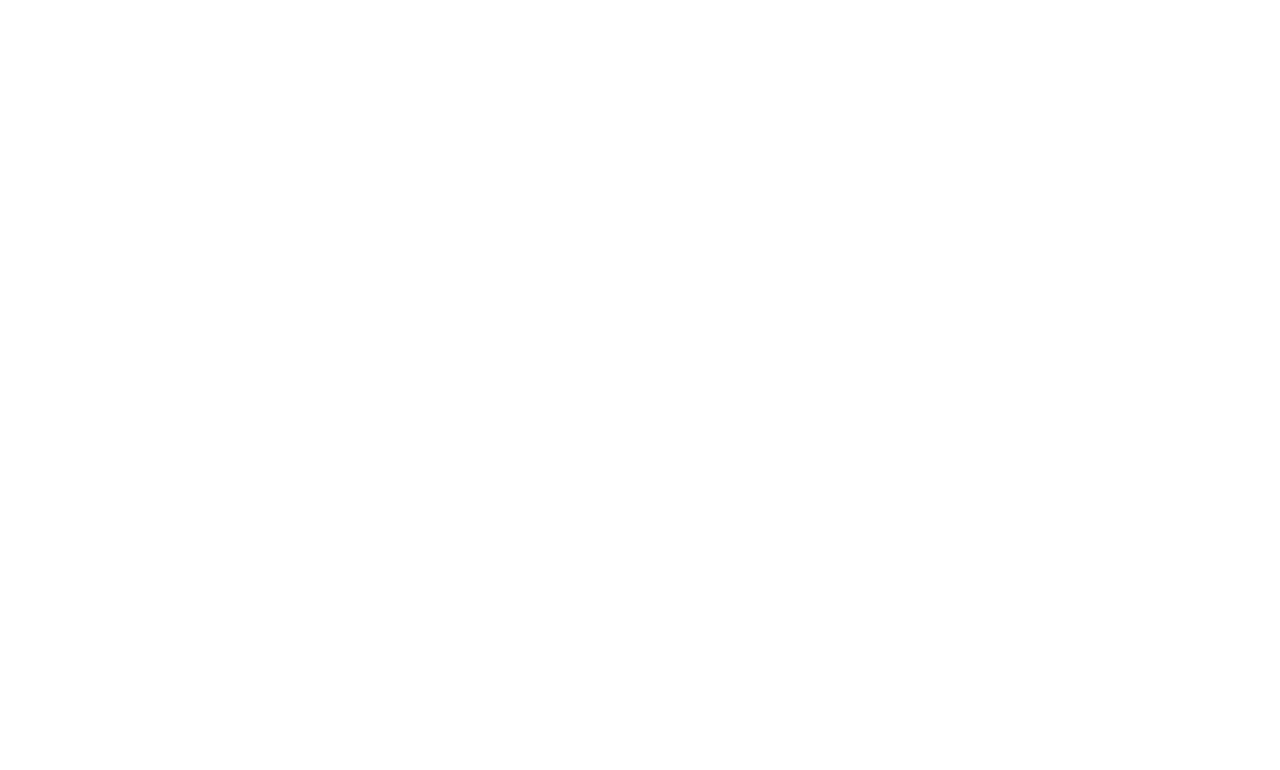
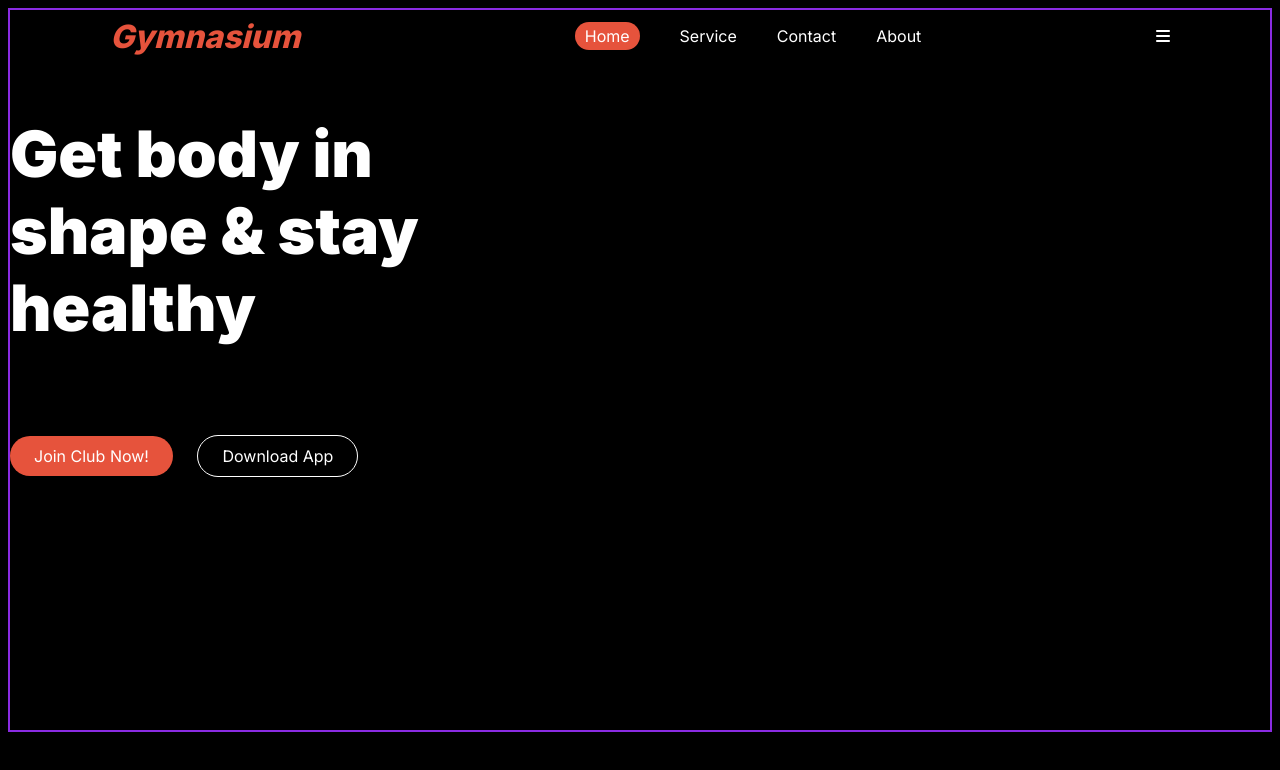
Before and after one commit to Shifat507/Gymnasium-A2, a plain HTML site: page index.html in a window 1280 px wide. Drawn offline with Linux system fonts and the light colour scheme.

Commit message:
added nav section and make it responsive

```diff
--- a/index.html
+++ b/index.html
@@ -1,21 +1,57 @@
 <!DOCTYPE html>
 <html lang="en">
+
 <head>
     <meta charset="UTF-8">
     <meta name="viewport" content="width=device-width, initial-scale=1.0">
     <title>Gymnasium</title>
     <link rel="stylesheet" href="styles/styles.css">
     <link rel="stylesheet" href="styles/responsive.css">
+    <script src="https://kit.fontawesome.com/838a2fecb0.js" crossorigin="anonymous"></script>
 </head>
+
 <body>
-    <header>
+    <header class="header">
+        <nav class="nav">
+            <div>
+                <h2 class="nav-title"><em>Gymnasium</em></h2>
+            </div>
+            <div>
+                <ul class="nav-links">
+                    <li><a href="" id="home-link">Home</a></li>
+                    <li><a href="">Service</a></li>
+                    <li><a href="">Contact</a></li>
+                    <li><a href="">About</a></li>
+                </ul>
+            </div>
+            <div class="hamburger">
+                <i class="fa-solid fa-bars"></i>
+            </div>
+        </nav>
+        <!-- Banner Section Start -->
+        <section>
+            <div class="banner-container">
+                <div class="banner-content">
+                    <h1 class="banner-title">Get body in <br> shape & stay <br> healthy</h1>
+                    <p>A huge selection of health and fitness content, healthy recipes and transformation stories to help you get fit and stay fit!</p>
+                    <div>
+                        <button class="btn-primary">Join Club Now!</button>
+                        <button class="btn-secondary">Download App</button>
+                    </div>
+                </div>
+                <div class="banner-img">
 
+                </div>
+            </div>
+        </section>
+        <!-- Banner Section End -->
     </header>
-    <main>
+    <main class="main">
 
     </main>
-    <footer>
+    <footer class="footer">
 
     </footer>
 </body>
+
 </html>
--- a/styles/responsive.css
+++ b/styles/responsive.css
@@ -0,0 +1,24 @@
+/* Mobile Device: */
+@media screen and (max-width:576px) {
+    .nav{
+        padding: 30px;
+    }
+    .nav-links{
+        display: none;
+    }
+    .hamburger{
+        display: block;
+    }
+}
+
+@media screen and (min-width:576px) and (max-width:992px) {
+    .nav{
+        padding: 50px;
+    }
+    .nav-links{
+        display: none;
+    }
+    .hamburger{
+        display: block;
+    }
+}
--- a/styles/styles.css
+++ b/styles/styles.css
@@ -0,0 +1,95 @@
+/* Font */
+@import url('https://fonts.googleapis.com/css2?family=Inter:wght@100..900&display=swap');
+
+* {
+
+    font-family: Inter;
+}
+
+body {
+    background-color: black;
+}
+
+.btn-primary {
+    color: rgb(255, 255, 255);
+    font-family: Inter;
+    font-size: 1rem;
+    border-radius: 42px;
+    background: rgb(230, 83, 60);
+    border: none;
+    padding: 10px 24px;
+}
+
+.btn-secondary {
+    color: rgb(255, 255, 255);
+    font-family: Inter;
+    font-size: 1rem;
+    box-sizing: border-box;
+    border: 1px solid rgb(255, 255, 255);
+    background-color: transparent;
+    border-radius: 42px;
+    padding: 10px 24px;
+    margin-left: 20px;
+}
+
+/* header section styles */
+.header {
+    max-width: 1300px;
+    margin: 0 auto;
+    border: 2px solid blueviolet;
+    height: 90vh;
+}
+
+.nav {
+    display: flex;
+    justify-content: space-between;
+    align-items: center;
+    padding-left: 100px;
+    padding-right: 100px;
+}
+
+.nav-title {
+    color: rgb(230, 83, 60);
+    font-family: Inter;
+    font-size: 2rem;
+    font-weight: 800;
+    margin: 0px;
+}
+
+.nav-links {
+    display: flex;
+    justify-content: space-around;
+    align-items: center;
+    gap: 40px;
+}
+
+.nav-links li {
+    list-style: none;
+}
+
+.nav-links li a {
+    text-decoration: none;
+    color: rgb(255, 255, 255);
+    font-family: Inter;
+    font-size: 1rem;
+    font-weight: 400;
+}
+
+#home-link {
+    border-radius: 46px;
+    background: rgb(230, 83, 60);
+    padding: 4px 10px;
+    border: none;
+}
+
+.hamburger {
+    color: white;
+    /* display: none; */
+}
+
+.banner-title {
+    color: rgb(255, 255, 255);
+    font-family: Inter;
+    font-size: 4rem;
+    font-weight: 900;
+}
```
